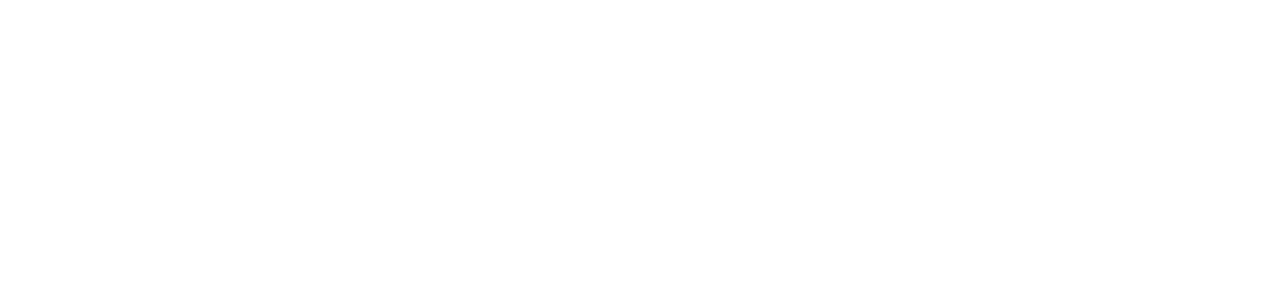
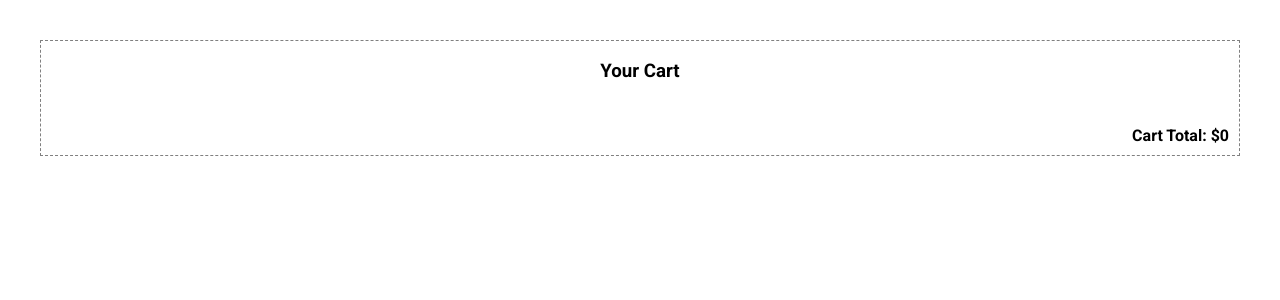
Before and after one commit to CamdenTadhg/Shoply, a React (Vite) app: page /cart in a window 1280 px wide. Shown: the top 300 px of the page. Built offline with nearby package versions, Linux system fonts and the light colour scheme.

Commit message:
cart page added

```diff
--- a/src/App.jsx
+++ b/src/App.jsx
@@ -23,11 +23,6 @@
 export default App
 
 
-// create route for cart
-// create cart component
-// allow users to change qty of items in their cart
-// allow users to remove items from their cart
-// style cart page
 
 // refactor code
 // create error messages for putting invalid numbers in the numbers field
--- a/src/Cart.jsx
+++ b/src/Cart.jsx
@@ -1,7 +1,42 @@
 import React from 'react';
+import {useSelector} from 'react-redux';
+import Box from '@mui/material/Box';
+import List from '@mui/material/List';
+import ListItem from '@mui/material/ListItem';
+import ListItemText from '@mui/material/ListItemText';
+import RemoveAllItem from './RemoveAllItem';
+import ChangeQty from './ChangeQty';
 
 const Cart = () => {
-    return
+    const cart = useSelector(store => store.cart);
+
+    let total = 0;
+    for (let item of cart){
+        total = total + item.total;
+        total.toFixed(2);
+    }
+
+    return (
+        <div>
+        <Box component="section" sx={{border: '1px dashed gray'}}>
+            <h3>Your Cart</h3>
+            <List>
+                {cart.map((item) => {
+                    return <ListItem key={item.id}>
+                        <ListItemText sx={{maxWidth: '10vw'}}><img className='stock-list-image' src={item.image_url}/></ListItemText>
+                        <ListItemText sx={{textAlign: 'left'}}>
+                            <ChangeQty product={item} quantity={item.qty} />
+                            {item.name} (price: ${item.price})
+                        </ListItemText>
+                        <ListItemText sx={{textAlign: 'right'}}>${item.total}</ListItemText>
+                        <RemoveAllItem product={item}/>
+                    </ListItem>
+                })}
+            </List>
+            <div id='minicart-total'>Cart Total: ${total}</div>
+        </Box>
+    </div>
+    )
 }
 
 export default Cart;
--- a/src/ChangeQty.jsx
+++ b/src/ChangeQty.jsx
@@ -6,9 +6,6 @@
 
 
 const ChangeQty = ({product, quantity}) => {
-    console.log('changeQty re-rendering');
-    console.log('product is ', product);
-    console.log('quantity is ', quantity);
     let qty = quantity;
     const dispatch = useDispatch();
 
--- a/src/MiniCart.css
+++ b/src/MiniCart.css
@@ -9,4 +9,6 @@
 
 #minicart-total{
     font-weight: bold;
+    text-align: right;
+    margin: 10px;
 }
--- a/src/MiniCart.jsx
+++ b/src/MiniCart.jsx
@@ -6,10 +6,10 @@
 import ListItemText from '@mui/material/ListItemText';
 import RemoveAllItem from './RemoveAllItem';
 import ChangeQty from './ChangeQty';
+import {Link} from 'react-router-dom';
 import './MiniCart.css';
 
 const MiniCart = () => {
-    console.log('minicart re-rendering');
     const cart = useSelector(store => store.cart);
 
     let total = 0;
@@ -20,7 +20,7 @@
     return (
         <div>
             <Box component="section" sx={{border: '1px dashed gray'}}>
-                <h3>Your Cart</h3>
+                <h3><Link to='/cart'>Your Cart</Link></h3>
                 <List>
                     {cart.map((item) => {
                         return <ListItem key={item.id}>
```
